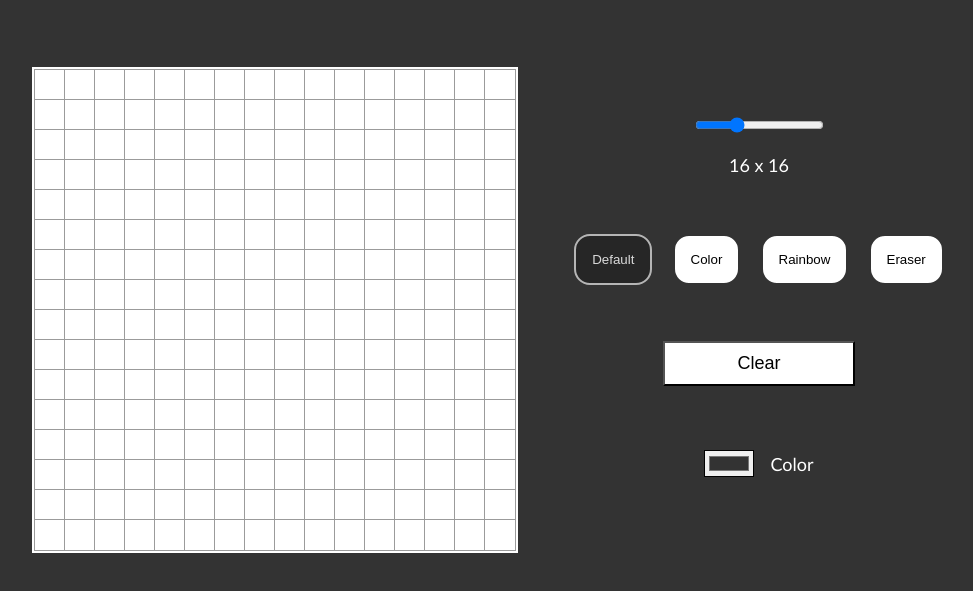
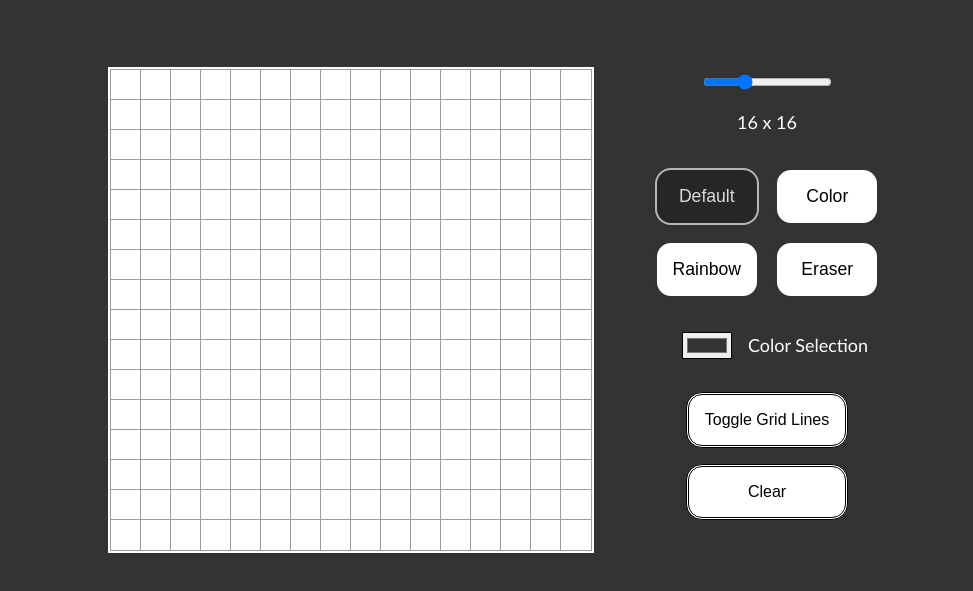
Before and after one commit to churrowaffles/theodinproj-eas, a plain HTML site: page index.html in a window 1280 px wide. Shown: the part 95-686 px from the top of the page, without its empty margins (140-1113 px from the left). Drawn offline with Linux system fonts and the light colour scheme.

Commit message:
Added button to toggle grid lines

```diff
--- a/index.html
+++ b/index.html
@@ -24,12 +24,13 @@
                     <input type="button" value="Rainbow" class="option-rainbow">
                     <input type="button" value="Eraser" class="option-eraser">
                 </div>
-                <div class="clear">
-                    <input type="button" value="Clear" class="clear-input">
-                </div>
                 <div class="color">
                     <input type="color" class="color-input" name="color">
-                    <label for="color">Color</label>
+                    <label for="color">Color Selection</label>
+                </div>
+                <div class="toggle-buttons">
+                    <input type="button" value="Toggle Grid Lines" class="toggle-input">
+                    <input type="button" value="Clear" class="clear-input">
                 </div>
             </div>
         </div>
--- a/script.js
+++ b/script.js
@@ -17,16 +17,23 @@ document.addEventListener("DOMContentLoaded", function() {
     options = document.querySelectorAll('.option-buttons input');
     toggleDrawingOption(options);
 
-    // Clear button for users to reset sketchbox
-    clear = document.querySelector('.clear-input');
-    clear.addEventListener('click', () => {
-        updateSlider(slider.value);
-    })
-
     // Color selection for users to choose pen color
     penColor = getComputedStyle(document.body).getPropertyValue('--main-bg-color');
     color = document.querySelector('input[type=color]');
     color.value = penColor;
+
+    // Toggle button for users to turn on and off sketch lines
+    toggleGrid = document.querySelector('.toggle-input');
+    toggleGrid.addEventListener('click', () => {
+        document.querySelectorAll('.small-box').forEach(box => box.classList.toggle('grid-lines'))
+    })
+
+    // Clear button for users to reset sketchbox
+    clear = document.querySelector('.clear-input');
+    clear.addEventListener('click', () => {
+        document.querySelectorAll('.small-box').forEach(box => box.style.backgroundColor = 'white')
+    })
+
 })
 
 
@@ -40,6 +47,7 @@ function createInnerBox(n) {
         for (j = 0; j < n; j++) {
             smallBox = document.createElement('div')
             smallBox.classList.add('small-box')
+            smallBox.classList.add('grid-lines')
             row.appendChild(smallBox)
         }
         innerBox.appendChild(row)
--- a/styles.css
+++ b/styles.css
@@ -1,6 +1,11 @@
 :root {
     --main-bg-color: #333333;
     --main-color: white;
+}
+
+html, body {
+    width: 100%;
+    height: 100%;
 }
 
 body {
@@ -49,20 +54,22 @@ body {
 
 .small-box {
     flex-grow: 1;
-    outline: solid 0.5px rgb(155, 155, 155);
     background-color: white;
 }
 
+.grid-lines {
+    outline: solid 0.5px rgb(155, 155, 155);
+}
+
 .settings {
-    padding: 1rem;
     padding-left: 3rem;
     display: flex;
     flex-direction: column;
     align-items: center;
 }
 
-.slider {
-    padding: 2rem;
+.settings div {
+    margin: 0.3rem;
 }
 
 .slider-display {
@@ -71,10 +78,12 @@ body {
 }
 
 .option-buttons {
-    padding-bottom: 2rem;
+    display: grid;
+    grid-template-columns: 1fr 1fr;
 }
 
 .option-buttons input {
+    font-size: 1.1em;
     padding: 1rem;
     margin: 0.5rem;
     border-radius: 1rem;
@@ -83,26 +92,37 @@ body {
     cursor: pointer;
 }
 
+.option-buttons input:hover {
+    border: 2px solid black;
+}
 .option-on {
     filter: invert(85%);
 }
 
-.clear {
-    width: 50%;
-    height: 10%;
-    padding: 1rem;
+.toggle-buttons {
+    display: flex;
+    flex-direction: column;
 }
 
-.clear-input {
-    width: 100%;
-    height: 100%;
+.toggle-buttons input {
+    margin: 0.5rem;
+    padding: 1rem;
     background-color: var(--main-color);
-    font-size: large;
+    font-size: 1em;
+    border: 3px double black;
+    border-radius: 1rem;
 }
 
+.toggle-buttons input:hover {
+    cursor: pointer;
+    border: 3px solid black;
+}
+
+.toggle-buttons input:active {
+    filter: invert(80%);
+}
 
 .clear-input:hover {
-    border: double 5px var(--main-bg-color);
     cursor: pointer;
 }
 
@@ -112,8 +132,7 @@ body {
 
 .color {
     display: flex;
-    justify-content: flex-start;
-    padding: 2rem 1rem 2rem 0;
+    align-items: center;
 }
 
 .color-input {
```
